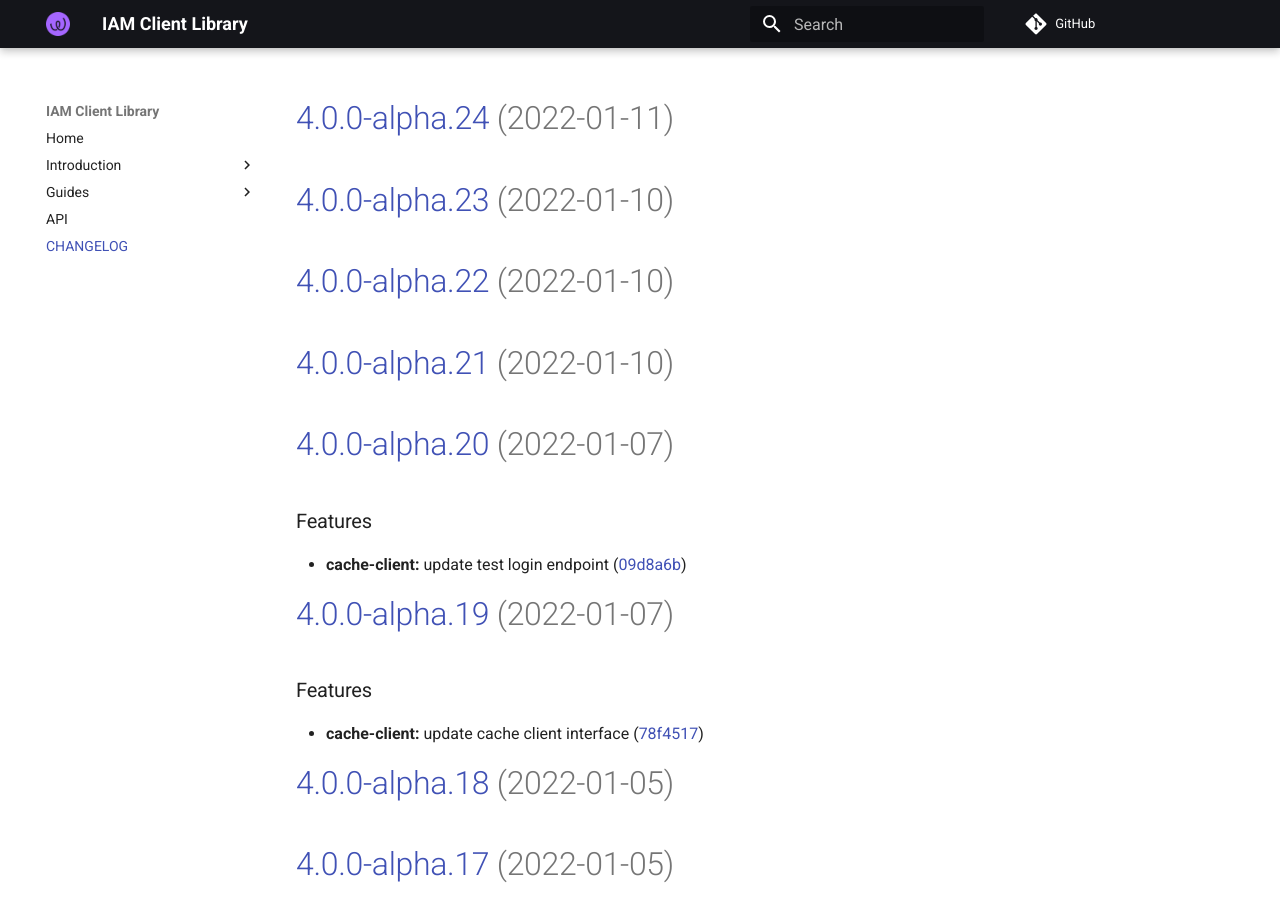
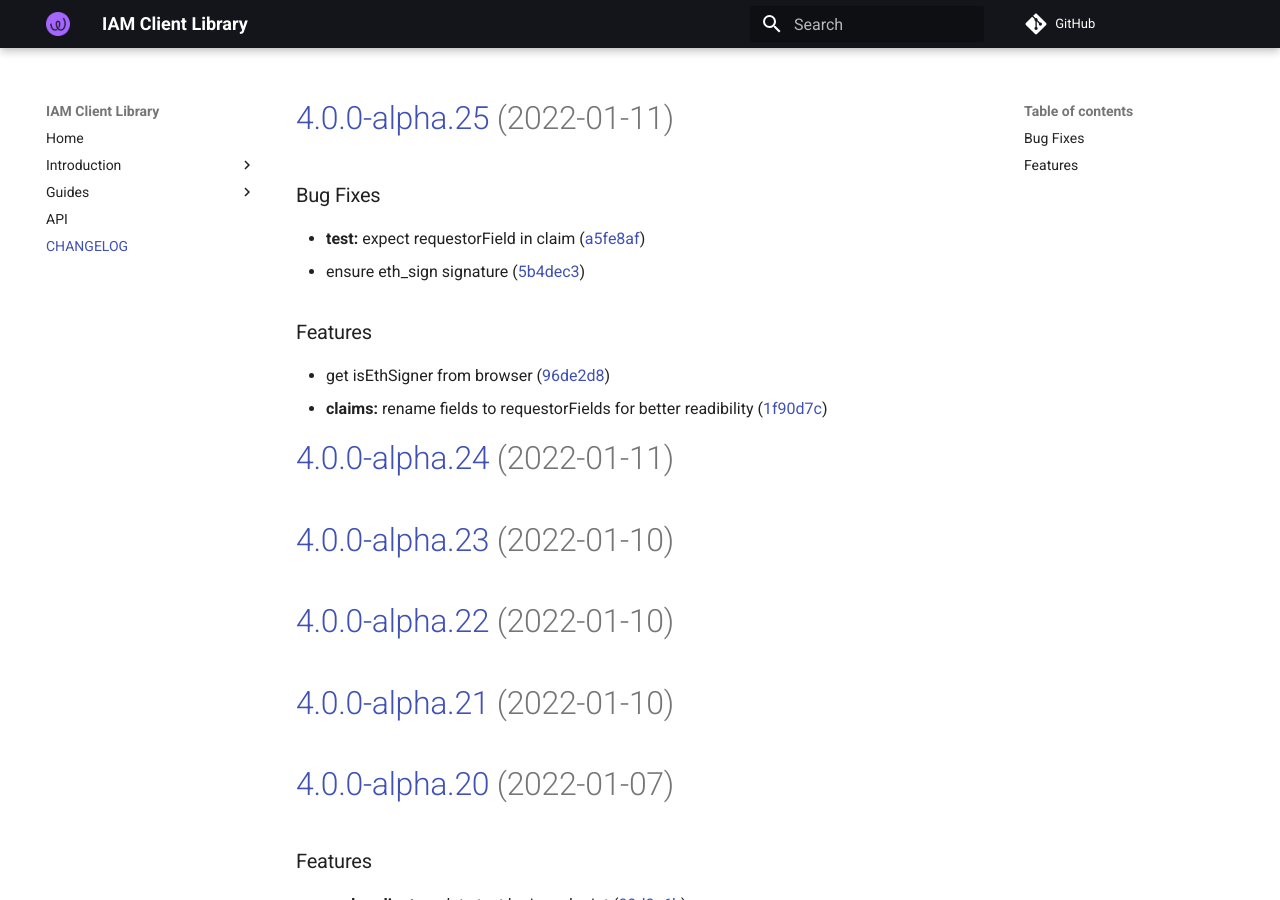
Before and after one commit to energywebfoundation/iam-client-lib, an MkDocs documentation site: the page built from docs/CHANGELOG.md, in a window 1280 px wide and 900 px high. Built offline with MkDocs 1.6.1 and Material for MkDocs 9.7.7, drawn with Linux system fonts in a browser that asks for light colours; comment, search, counter and statistics services are not loaded.

Commit message:
chore(release): 4.0.0-alpha.25 [skip ci]
# [4.0.0-alpha.25](https://github.com/energywebfoundation/iam-client-lib/compare/v4.0.0-alpha.24...v4.0.0-alpha.25) (2022-01-11)

### Bug Fixes

* **test:** expect requestorField in claim ([a5fe8af](https://github.com/energywebfoundation/iam-client-lib/commit/a5fe8af7d6769f28aff1d46e73cec1d78031b774))
* ensure eth_sign signature ([5b4dec3](https://github.com/energywebfoundation/iam-client-lib/commit/5b4dec39f66dd642936bb0e8ef533f199b0f59f7))

### Features

* get isEthSigner from browser ([96de2d8](https://github.com/energywebfoundation/iam-client-lib/commit/96de2d8203e8e38a41c9d65cd98c47fb12cf33d5))
* **claims:** rename fields to requestorFields for better readibility ([1f90d7c](https://github.com/energywebfoundation/iam-client-lib/commit/1f90d7c4e78913c3a8ae080470546f3ba7a612b5))

```diff
--- a/docs/CHANGELOG.md
+++ b/docs/CHANGELOG.md
@@ -1,3 +1,17 @@
+# [4.0.0-alpha.25](https://github.com/energywebfoundation/iam-client-lib/compare/v4.0.0-alpha.24...v4.0.0-alpha.25) (2022-01-11)
+
+
+### Bug Fixes
+
+* **test:** expect requestorField in claim ([a5fe8af](https://github.com/energywebfoundation/iam-client-lib/commit/a5fe8af7d6769f28aff1d46e73cec1d78031b774))
+* ensure eth_sign signature ([5b4dec3](https://github.com/energywebfoundation/iam-client-lib/commit/5b4dec39f66dd642936bb0e8ef533f199b0f59f7))
+
+
+### Features
+
+* get isEthSigner from browser ([96de2d8](https://github.com/energywebfoundation/iam-client-lib/commit/96de2d8203e8e38a41c9d65cd98c47fb12cf33d5))
+* **claims:** rename fields to requestorFields for better readibility ([1f90d7c](https://github.com/energywebfoundation/iam-client-lib/commit/1f90d7c4e78913c3a8ae080470546f3ba7a612b5))
+
 # [4.0.0-alpha.24](https://github.com/energywebfoundation/iam-client-lib/compare/v4.0.0-alpha.23...v4.0.0-alpha.24) (2022-01-11)
 
 # [4.0.0-alpha.23](https://github.com/energywebfoundation/iam-client-lib/compare/v4.0.0-alpha.22...v4.0.0-alpha.23) (2022-01-10)
--- a/package.json
+++ b/package.json
@@ -1,6 +1,6 @@
 {
     "name": "iam-client-lib",
-    "version": "4.0.0-alpha.24",
+    "version": "4.0.0-alpha.25",
     "description": "Library for Decentralized Identity and Access Management",
     "main": "dist/index.js",
     "module": "dist/index.esm.js",
```
